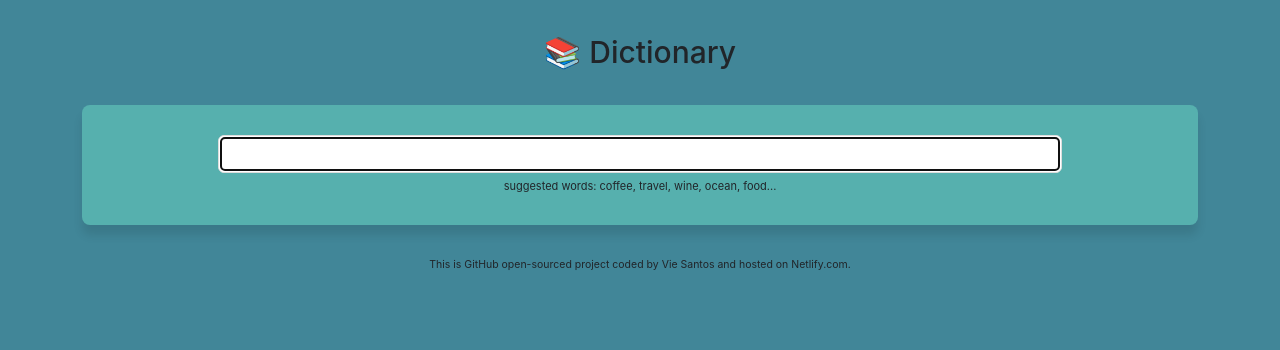
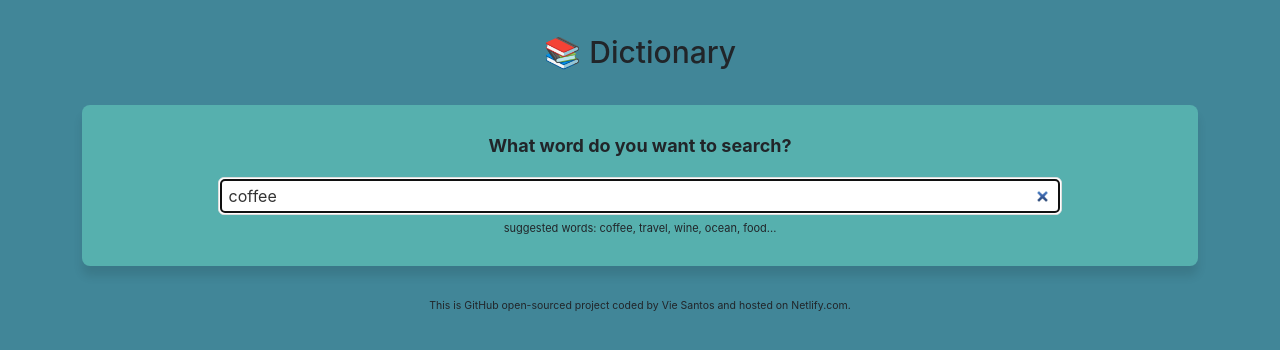
Before and after one commit to vie1030/dictionary-app, a React (Create React App) app: page / in a window 1280 px wide. Shown: the top 350 px of the page. Built offline with nearby package versions, Linux system fonts and the light colour scheme; no server answers.

Commit message:
added css

```diff
--- a/src/Dictionary.css
+++ b/src/Dictionary.css
@@ -1,5 +1,11 @@
 .Dictionary {
   text-align: center;
+}
+
+.Dictionary h1 {
+  font-size: 18px;
+  font-weight: bold;
+  margin-bottom: 20px;
 }
 .Dictionary section {
   background: #56b0ae;
--- a/src/Dictionary.js
+++ b/src/Dictionary.js
@@ -38,11 +38,13 @@
     return (
       <div className="Dictionary">
         <section>
+          <h1>What word do you want to search?</h1>
           <form onSubmit={handleSubmit}>
             <input
               type="search"
               autoFocus={true}
               onChange={handleKeywordChange}
+              defaultValue={props.defaultKeyword}
             />
           </form>
           <div className="hint">
--- a/src/Meaning.css
+++ b/src/Meaning.css
@@ -7,4 +7,5 @@
   font-size: 14px;
   opacity: 0.8;
   font-style: italic;
+  margin-top: 10px;
 }
```
